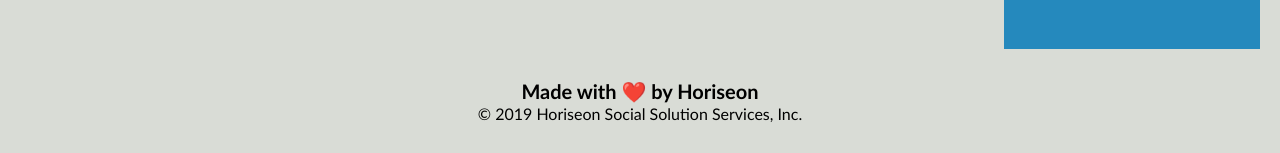
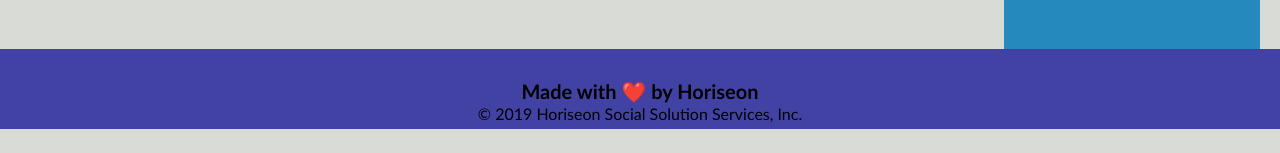
Before and after one commit to codere109/horiseon, a plain HTML site: page hw1/index.html in a window 1280 px wide. Shown: the part 1828-1981 px from the top of the page. After the commit the page ends 1957 px from the top, so only its background shows below. Drawn offline with Linux system fonts and the light colour scheme.

Commit message:
added screenshots, bg color to footer

```diff
--- a/hw1/style.css
+++ b/hw1/style.css
@@ -201,6 +201,10 @@ footer {
     clear: both;
     font-family: 'Trebuchet MS', 'Lucida Sans Unicode', 'Lucida Grande', 'Lucida Sans', Arial, sans-serif;
     text-align: center;
+    background-color: rgb(66, 66, 164);
+    height: 10vh;
+
+
 }
 
 footer h2 {
```
Also changed, not shown: 5 other files.
